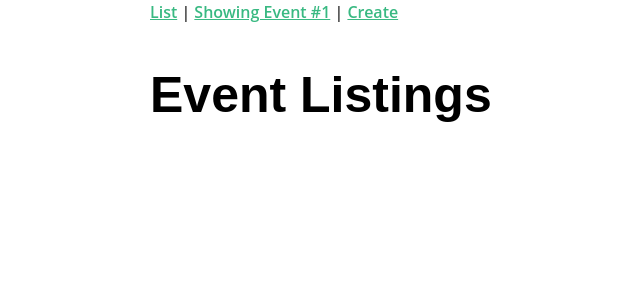
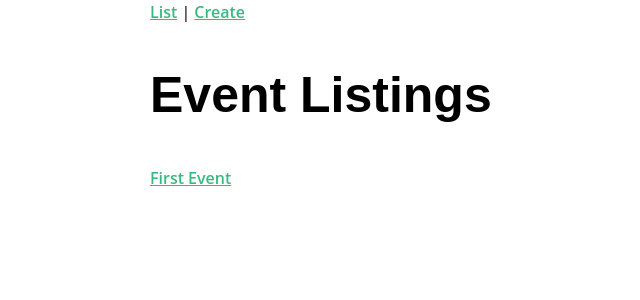
Before and after one commit to OniWarrior/my-real-world-vue-two-pr, a Vue app in the folder real-world-vue/: page / in a window 1280 px wide. Shown: the top 300 px of the page, without its empty margins (260-900 px from the left). Built offline with nearby package versions, Linux system fonts and the light colour scheme.

Commit message:
added router link to first show

```diff
--- a/real-world-vue/src/App.vue
+++ b/real-world-vue/src/App.vue
@@ -2,7 +2,7 @@
   <div id="app">
     <nav>
       <router-link :to="{name: 'event-list'}">List</router-link> |
-      <router-link :to="{name: 'event-show'}">Showing Event #1</router-link> |
+
       <router-link :to="{name: 'event-create'}">Create </router-link>
     </nav>
     <router-view />
--- a/real-world-vue/src/views/EventList.vue
+++ b/real-world-vue/src/views/EventList.vue
@@ -1,3 +1,12 @@
 <template>
-    <h1>Event Listings</h1>
+    <div>
+        <h1>Event Listings</h1>
+
+        <p>
+            <router-link :to="{name: 'event-show',params: {id:'1'}}">First Event</router-link>
+        </p>
+
+
+    </div>
+
 </template>
```
